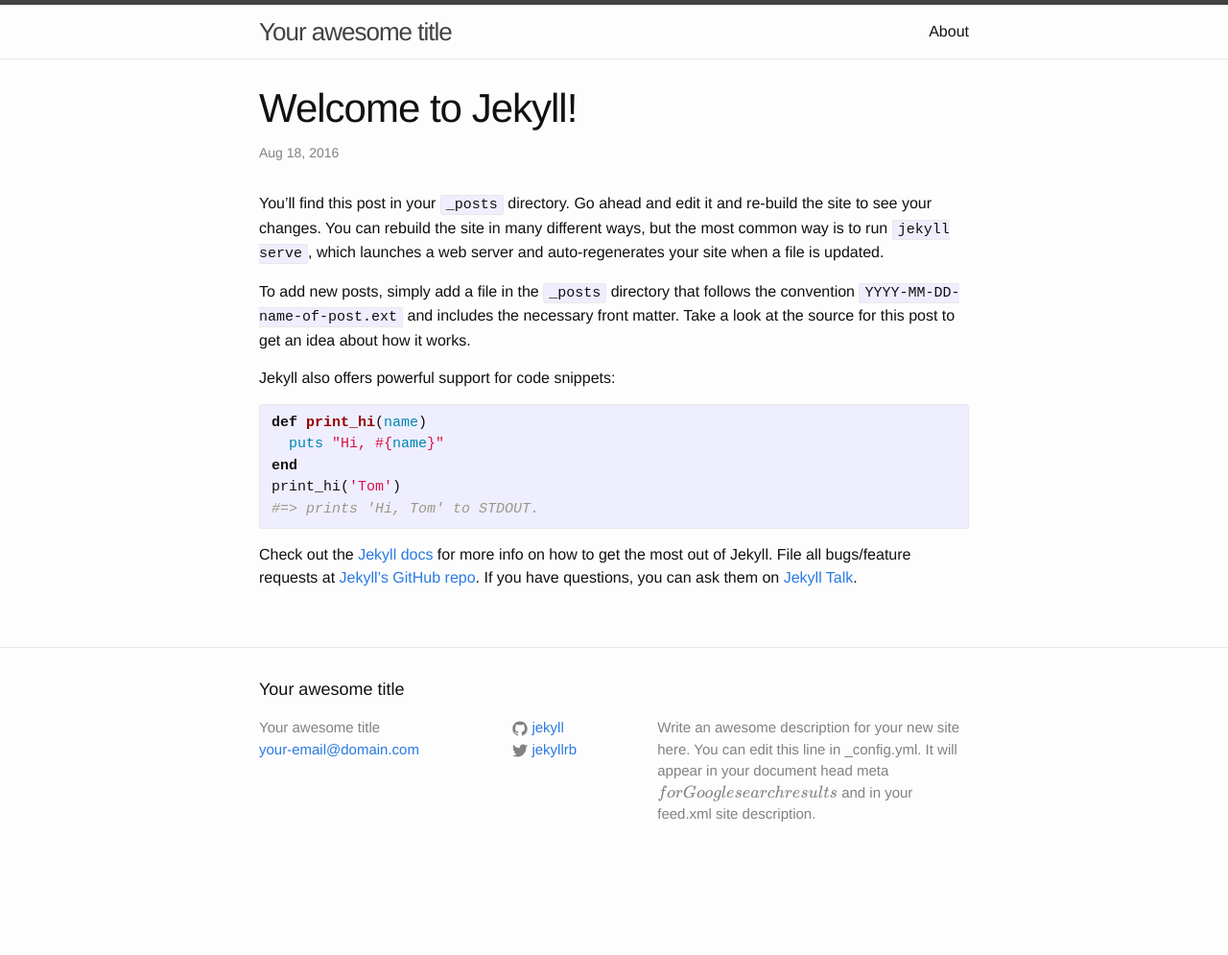
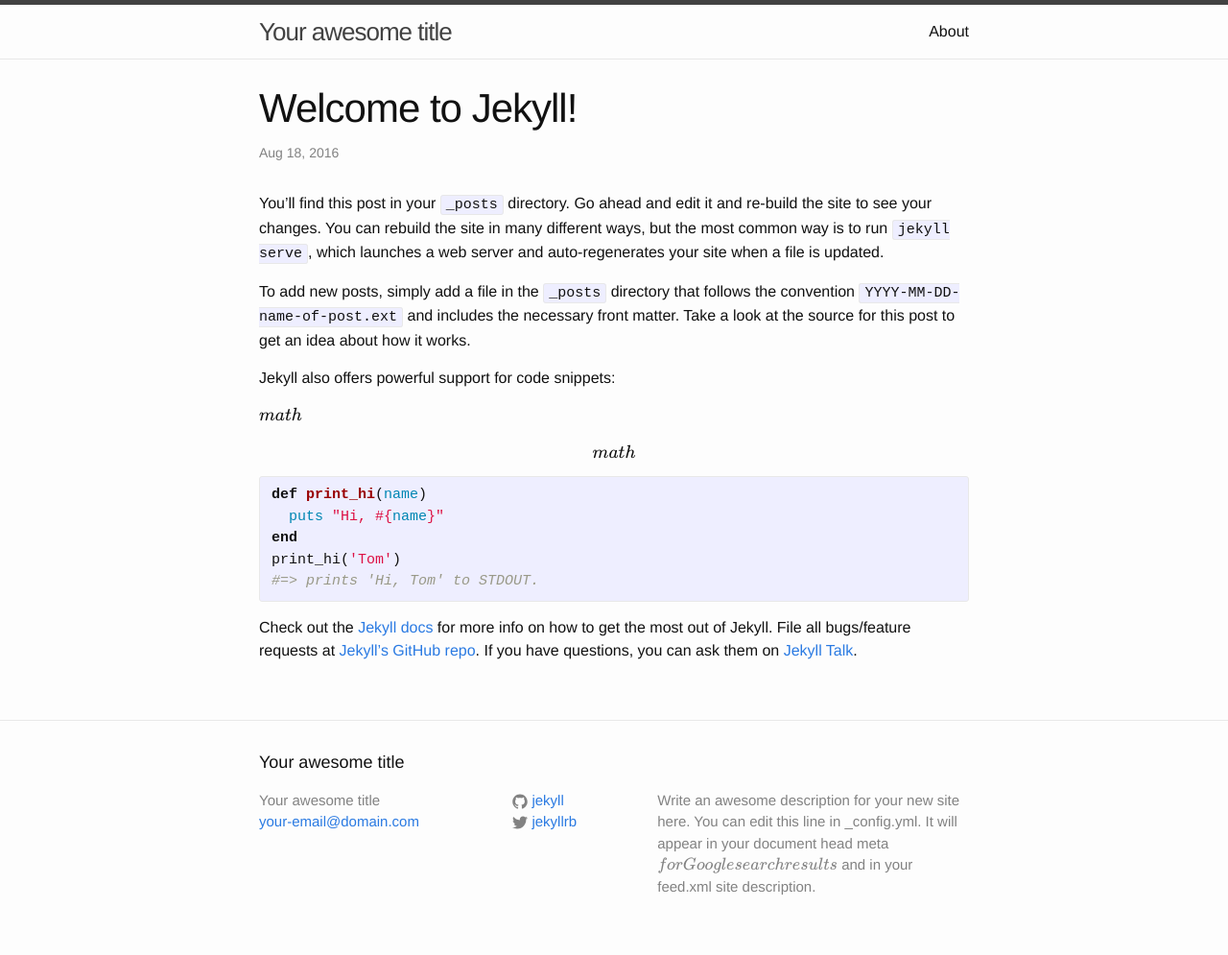
Before and after one commit to walterfreeman/walterfreeman.github.io, a Jekyll site: the page built from _posts/2016-08-18-welcome-to-jekyll.markdown, in a window 1280 px wide. Shown: the whole page at 96% size. Built offline with Jekyll 4.4.1, drawn with Linux system fonts in a browser that asks for light colours; formulas are drawn with MathJax 3; before the commit the page ends 920 px from its top, so only the background shows below that.

Commit message:
now math

```diff
--- a/_posts/2016-08-18-welcome-to-jekyll.markdown
+++ b/_posts/2016-08-18-welcome-to-jekyll.markdown
@@ -9,6 +9,10 @@
 To add new posts, simply add a file in the `_posts` directory that follows the convention `YYYY-MM-DD-name-of-post.ext` and includes the necessary front matter. Take a look at the source for this post to get an idea about how it works.
 
 Jekyll also offers powerful support for code snippets:
+
+$math$
+
+$$math$$
 
 {% highlight ruby %}
 def print_hi(name)
```
